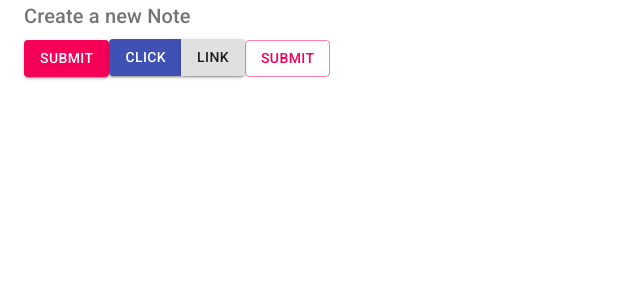
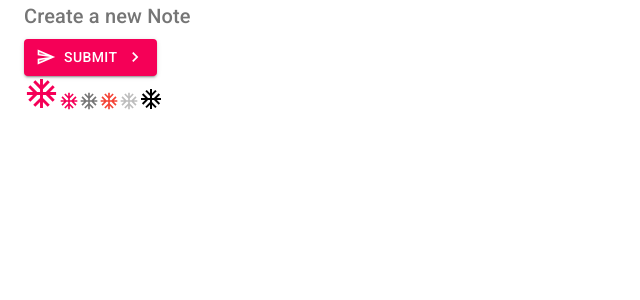
Before and after one commit to Dina2703/MUI002, a React (Create React App) app: page /create in a window 1280 px wide. Shown: the top 300 px of the page, without its empty margins (0-640 px from the left). Built offline with nearby package versions, Linux system fonts and the light colour scheme.

Commit message:
Icons MUI

```diff
--- a/package.json
+++ b/package.json
@@ -4,6 +4,7 @@
   "private": true,
   "dependencies": {
     "@material-ui/core": "^4.12.3",
+    "@material-ui/icons": "^4.11.2",
     "@testing-library/jest-dom": "^5.11.9",
     "@testing-library/react": "^11.2.5",
     "@testing-library/user-event": "^12.7.1",
--- a/src/pages/Create.js
+++ b/src/pages/Create.js
@@ -1,5 +1,8 @@
 import React from "react";
-import { Typography, Button, ButtonGroup, Container } from "@material-ui/core";
+import { Typography, Button, Container } from "@material-ui/core";
+import AcUnitTwoToneIcon from "@material-ui/icons/AcUnitTwoTone";
+import SendTwoToneIcon from "@material-ui/icons/SendTwoTone";
+import KeyboardArrowRightTwoToneIcon from "@material-ui/icons/KeyboardArrowRightTwoTone";
 
 export default function Create() {
   return (
@@ -17,24 +20,18 @@ export default function Create() {
         color="secondary"
         variant="contained"
         onClick={() => console.log("clicked")}
+        endIcon={<KeyboardArrowRightTwoToneIcon />}
+        startIcon={<SendTwoToneIcon />}
       >
         Submit
       </Button>
-      <ButtonGroup>
-        <Button
-          variant="contained"
-          color="primary"
-          onClick={() => alert("Hello")}
-        >
-          Click
-        </Button>
-        <Button variant="contained" href="https://google.com">
-          Link
-        </Button>
-      </ButtonGroup>
-      <Button type="submit" color="secondary" variant="outlined">
-        Submit
-      </Button>
+      <br />
+      <AcUnitTwoToneIcon color="secondary" fontSize="large" />
+      <AcUnitTwoToneIcon color="secondary" fontSize="small" />
+      <AcUnitTwoToneIcon color="action" fontSize="small" />
+      <AcUnitTwoToneIcon color="error" fontSize="small" />
+      <AcUnitTwoToneIcon color="disabled" fontSize="small" />
+      <AcUnitTwoToneIcon />
     </Container>
   );
 }
```
Also changed, not shown: 1 other file (tests, documents, lock files or other folders).
